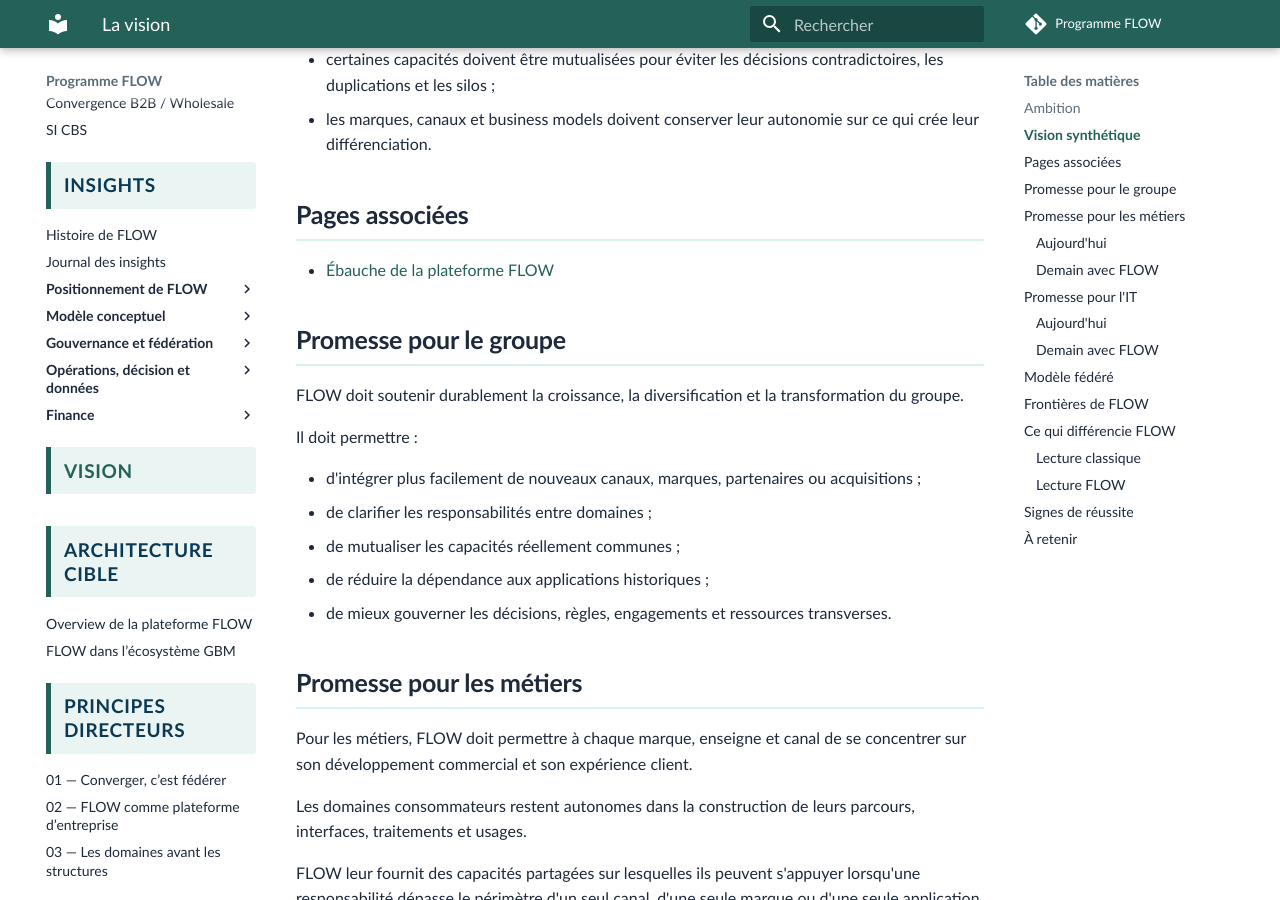
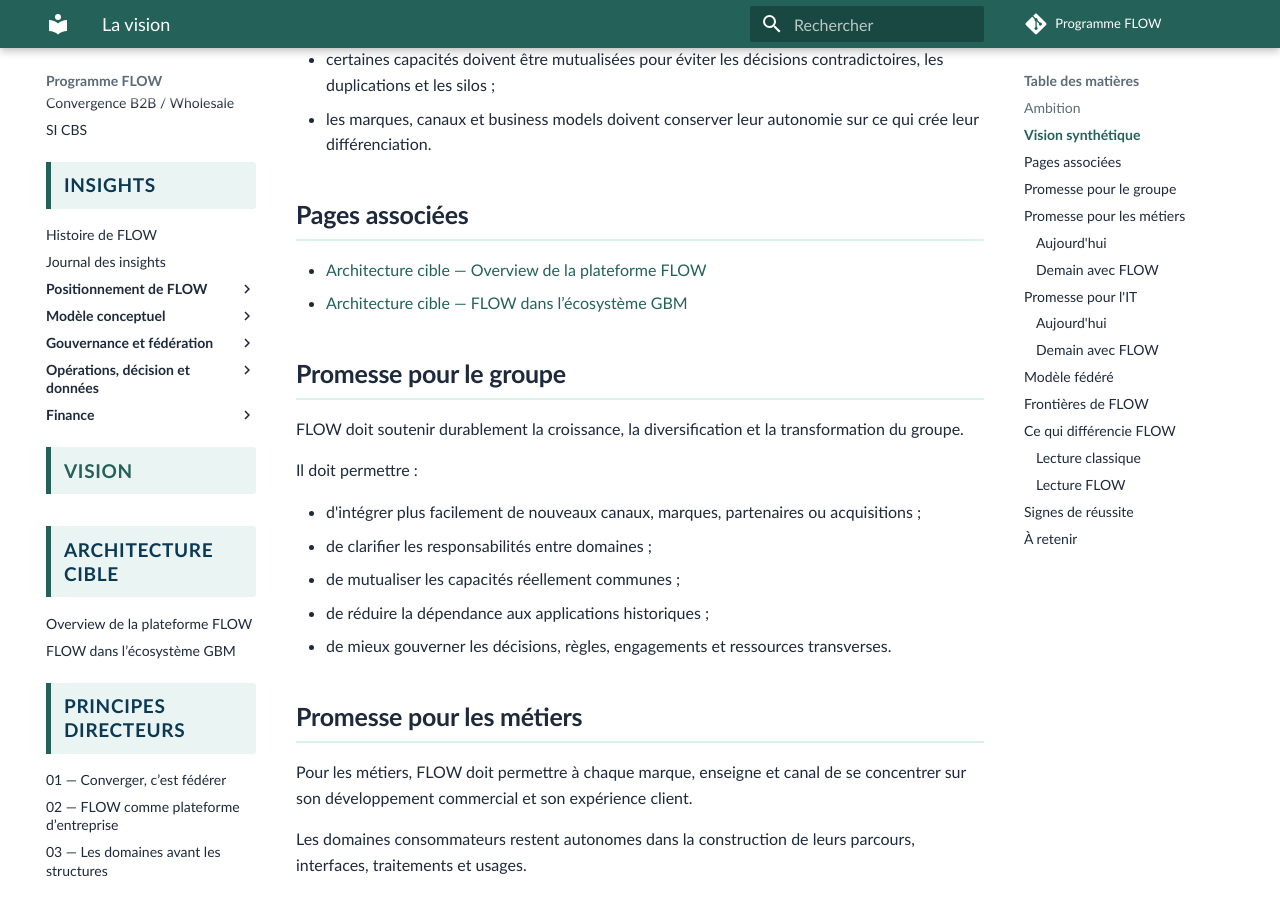
Before and after one commit to laurent-sintes/FLOW-Program, an MkDocs documentation site: the page built from docs/architecture-entreprise/vision/index.md, in a window 1280 px wide and 900 px high, scrolled down 813 px. Built offline with MkDocs 1.6.1 and Material for MkDocs 9.7.7, drawn with Linux system fonts in a browser that asks for light colours; comment, search, counter and statistics services are not loaded.

Commit message:
Point vision to target architecture overview

```diff
--- a/docs/architecture-entreprise/vision/index.md
+++ b/docs/architecture-entreprise/vision/index.md
@@ -22,7 +22,8 @@
 
 ## Pages associées
 
-- [Ébauche de la plateforme FLOW](ebauche-plateforme-flow.md)
+- [Architecture cible — Overview de la plateforme FLOW](../../architecture-cible/overview-plateforme-flow.md)
+- [Architecture cible — FLOW dans l’écosystème GBM](../../architecture-cible/flow-dans-ecosysteme-gbm.md)
 
 ## Promesse pour le groupe
 
```
